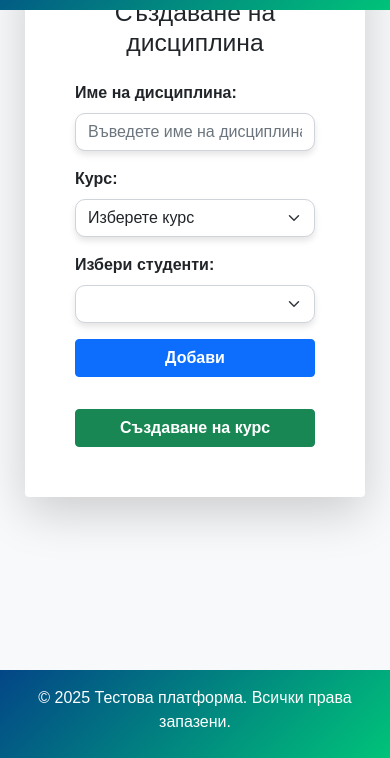
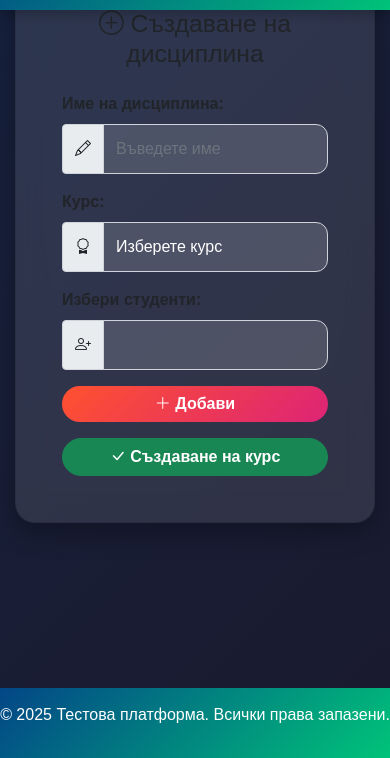
Before and after one commit to 0bora0/Test-platform, a plain HTML site: page add_users.html in a window 390 px wide. Shown: the part 86-844 px from the top of the page. Drawn offline with nearby package versions, Linux system fonts and the light colour scheme; no server answers.

Commit message:
update styles in add users page
Update Responsive layout and styles, icons added with Bootstrap 5 classes and CSS

```diff
--- a/add_users.html
+++ b/add_users.html
@@ -12,54 +12,68 @@
     <script src="https://cdnjs.cloudflare.com/ajax/libs/xlsx/0.17.3/xlsx.full.min.js"></script>
     <link rel="stylesheet" href="users.css">
    <style>
+        body {
+            background: linear-gradient(135deg, #16213e, #1a1a2e);
+            color: #ffffff;
+            font-family: 'Poppins', sans-serif;
+            display: flex;
+            flex-direction: column;
+            min-height: 100vh;
+        }
 
-    body {
-        background: #f8f9fa;
+        header {
+            background: linear-gradient(135deg, #034687, #00c379);
+            box-shadow: 0px 5px 10px rgba(0, 0, 0, 0.2);
+
+        }
+
+        main {
+            padding-top: 100px;
+            flex-grow: 1;
         }
 
         .card {
-        background-color: #fff;
-        padding: 20px;
-        margin-top: 70px;
+            background: rgba(255, 255, 255, 0.1);
+            backdrop-filter: blur(15px);
+            border-radius: 20px;
+            box-shadow: 0px 10px 25px rgba(0, 0, 0, 0.3);
+            padding: 30px;
+        }
+
+        .form-control, .form-select {
+            border-radius: 12px;
+            background: rgba(255, 255, 255, 0.15);
+            color: #ffffff;
+            padding: 12px;
         }
 
         .btn {
             font-weight: bold;
-        transition: all 0.3s ease;
+            border-radius: 30px;
+            transition: all 0.4s ease-in-out;
         }
 
-    .btn:hover {
-        transform: translateY(-2px);
+        .btn-primary {
+            background: linear-gradient(135deg, #ff512f, #dd2476);
+            color: #ffffff;
+            border: none;
         }
 
-    .form-select, .form-control {
-        border-radius: 10px;
-        box-shadow: 0px 4px 6px rgba(0, 0, 0, 0.1);
+        footer {
+            background: linear-gradient(135deg, #034687, #00c379);
+            text-align: center;
+            padding: 15px 0;
+            margin-top: auto;
         }
+    </style>
 
-    .form-select:focus, .form-control:focus {
-        border-color: #0056b3;
-        box-shadow: 0 0 0 0.25rem rgba(38, 143, 255, 0.5);
-    }
-
-    .card-body {
-        padding: 30px;
-    }
-
-    @media (max-width: 768px) {
-        .card {
-            margin: 10px;
-        }
-    }
-
-    </style>
 </head>
 
-<body class="d-flex flex-column" style="min-height: 100vh;">
-    <header class="fixed-top w-100" style="background: linear-gradient(135deg, #034687 0%, #00c379 100%);">
+<body class="d-flex flex-column">
+    <header class="fixed-top w-100">
         <div class="container d-flex justify-content-between align-items-center py-3">
-            <h1 class="h3 text-white">Тестова платформа</h1>
-            <nav class="d-flex align-items-center">
+            <h1 class="h3 text-white"><i class="bi bi-book"></i> Тестова платформа</h1>
+            <nav>
                 <div class="dropdown">
                     <a href="#" class="d-flex align-items-center text-decoration-none dropdown-toggle text-white"
                         id="userDropdown" data-bs-toggle="dropdown" aria-expanded="false">
@@ -67,71 +81,66 @@
                             class="rounded-circle me-2" style="width: 40px; height: 40px;">
                         <span id="userName" class="me-2">Зареждане...</span>
                     </a>
-                    <ul class="dropdown-menu dropdown-menu-end shadow" aria-labelledby="userDropdown">
-                        <li><a class="dropdown-item" href="profile.html">Начало</a></li>
-                        <li><a class="dropdown-item" href="index1.html">Тестове</a></li>
-                        <li><a class="dropdown-item" href="users.html">Регистрирани потребители</a></li>
-                        <li><a class="dropdown-item" href="edit.html">Редактиране на профил</a></li>
+                    <ul class="dropdown-menu dropdown-menu-end shadow">
+                        <li><a class="dropdown-item" href="profile.html"><i class="bi bi-house-door"></i> Начало</a></li>
+                        <li><a class="dropdown-item" href="index1.html"><i class="bi bi-file-earmark-text"></i> Тестове</a></li>
+                        <li><a class="dropdown-item" href="users.html"><i class="bi bi-people"></i> Потребители</a></li>
+                        <li><a class="dropdown-item" href="edit.html"><i class="bi bi-pencil-square"></i> Редактиране</a></li>
                         <li>
                             <hr class="dropdown-divider">
                         </li>
-                        <li><a class="dropdown-item text-danger" href="login.html" id="logout">Изход</a></li>
+                        <li><a class="dropdown-item text-danger" href="login.html"><i class="bi bi-box-arrow-right"></i> Изход</a></li>
                     </ul>
                 </div>
             </nav>
         </div>
     </header>
-    <div id="alert-box"></div>
-    <main class="container py-4">
+
+    <main class="container py-5">
         <div class="row justify-content-center">
             <div class="col-md-8 col-lg-6">
-                <div class="card shadow-lg border-0 rounded">
+                <div class="card">
                     <div class="card-body">
-                        <h2 class="text-center mb-4">Създаване на дисциплина</h2>
+                        <h2 class="text-center mb-4"><i class="bi bi-plus-circle"></i> Създаване на дисциплина</h2>
 
                         <div class="mb-3">
-                            <label for="discipline-name" class="form-label fw-bold">Име на дисциплина:</label>
-                            <input type="text" id="discipline-name" class="form-control" placeholder="Въведете име на дисциплина" required>
+                            <label class="form-label fw-bold">Име на дисциплина:</label>
+                            <div class="input-group">
+                                <span class="input-group-text"><i class="bi bi-pencil"></i></span>
+                                <input type="text" class="form-control" placeholder="Въведете име" required>
+                            </div>
                         </div>
 
                         <div class="mb-3">
-                            <label for="course-select" class="form-label fw-bold">Курс:</label>
-                            <select id="course-select" class="form-select" required>
+                            <label class="form-label fw-bold">Курс:</label>
+                            <div class="input-group">
+                                <span class="input-group-text"><i class="bi bi-award"></i></span>
+                                <select class="form-select" required>
                                     <option value="" disabled selected>Изберете курс</option>
-                                <option value="1">1</option>
-                                <option value="2">2</option>
-                                <option value="3">3</option>
-                                <option value="4">4</option>
-                                <option value="5">5</option>
-                                <option value="6">6</option>
+                                    <option>1</option><option>2</option><option>3</option><option>4</option>
                                 </select>
+                            </div>
                         </div>
 
                         <div class="mb-3">
-                            <label for="student-select" class="form-label fw-bold">Избери студенти:</label>
-                            <select id="student-select" class="form-select" required>
-                                <!-- Студентите ще се зареждат динамично -->
-                            </select>
+                            <label class="form-label fw-bold">Избери студенти:</label>
+                            <div class="input-group">
+                                <span class="input-group-text"><i class="bi bi-person-plus"></i></span>
+                                <select class="form-select" required></select>
+                            </div>
                         </div>
 
-                        <button id="add-student" class="btn btn-primary w-100">Добави</button>
-                        <div id="student-list" class="mt-3"></div>
-
-                        <button id="create-discipline" class="btn btn-success w-100 mt-3">Създаване на курс</button>
+                        <button class="btn btn-primary w-100"><i class="bi bi-plus-lg"></i> Добави</button>
+                        <button class="btn btn-success w-100 mt-3"><i class="bi bi-check-lg"></i> Създаване на курс</button>
                     </div>
                 </div>
             </div>
         </div>
     </main>
 
-    <footer class="bg-light py-3 mt-auto" style="background: linear-gradient(135deg, #034687 0%, #00c379 100%);">
-        <div class="container text-center">
-            <p class="text-white mb-2">&copy; 2025 Тестова платформа. Всички права запазени.</p>
-        </div>
+    <footer>
+        <p>&copy; 2025 Тестова платформа. Всички права запазени.</p>
     </footer>
-
-   <script type="module" src="add_users.js"></script>
-    <script src="https://cdn.jsdelivr.net/npm/bootstrap@5.3.0-alpha1/dist/js/bootstrap.bundle.min.js"></script>
 </body>
 
 </html>
```
Also changed, not shown: add.question.js (+13 -35 lines), add_question.html (+3 -3 lines). Lines whose indentation alone changed are shown as unchanged.
